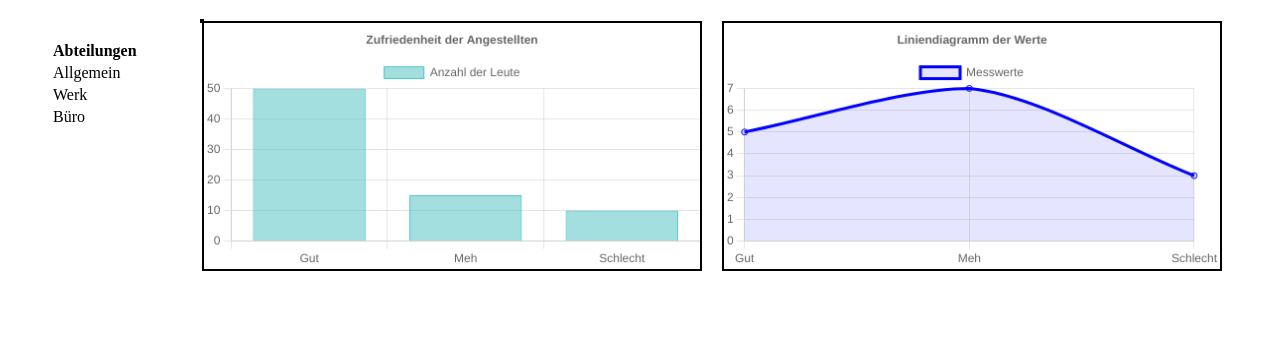
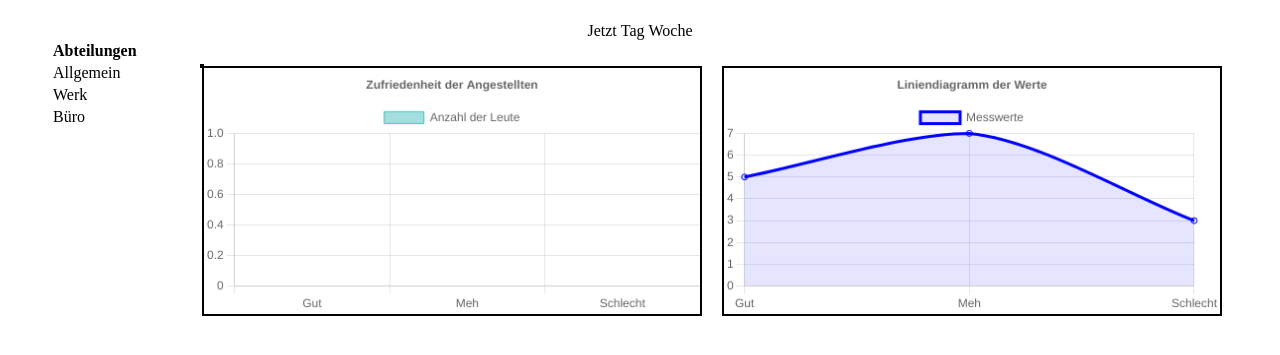
Before and after one commit to BoLibOde/SIA, a plain HTML site: page Kirill_Website/public.html in a window 1280 px wide. Shown: the part 61-416 px from the top of the page. Drawn offline with nearby package versions, Linux system fonts and the light colour scheme; no server answers.

Commit message:
Website_2.1

```diff
--- a/Kirill_Website/common/css/public.css
+++ b/Kirill_Website/common/css/public.css
@@ -25,10 +25,16 @@ h1 {
 
 .diagramme{
 	position: absolute;
-	top:;
+	top:125px;
 	left:200px;
 }
 
 .box {
     border: 2px solid black;
  }
+
+.centrieren{
+    margin-left: auto;
+    margin-right: auto;
+
+}
--- a/Kirill_Website/common/js/public.js
+++ b/Kirill_Website/common/js/public.js
@@ -1,6 +1,6 @@
 // ---------------- Daten definieren ----------------
 const barDatasets = [
-  { data: [50, 15, 10] },   // Allgemein
+  { data: [] },   // Allgemein
   { data: [30, 4, 2] },     // Werk
   { data: [5, 50, 100] }    // Büro
 ];
@@ -40,6 +40,18 @@ const barConfig = {
 };
 
 const barChart = new Chart(document.getElementById('myChart'), barConfig);
+
+fetch('common/json/summary.json')
+  .then(response => response.json())
+  .then(jsonData => {
+    // Werte aus JSON in das erste Dataset eintragen
+    barDatasets[0].data = [jsonData.good, jsonData.meh, jsonData.bad];
+
+    // Säulendiagramm aktualisieren
+    barChart.data.datasets[0].data = barDatasets[0].data;
+    barChart.update();
+  })
+  .catch(error => console.error('Fehler beim Laden der JSON:', error));
 
 // ---------------- Liniendiagramm ----------------
 const lineData = {
--- a/Kirill_Website/public.html
+++ b/Kirill_Website/public.html
@@ -11,6 +11,14 @@
     <header class="page-header">
       <h1>Stimmung bei ebmPapst</h1>
     </header>
+      <table class="centrieren" style="cursor:pointer;">
+          <tr>
+            <td>Jetzt</td>
+            <td>Tag</td>
+            <td>Woche</td>
+          </tr>
+
+      </table>
 
 	<div class="links">
 		<table style="cursor:pointer;">
```
